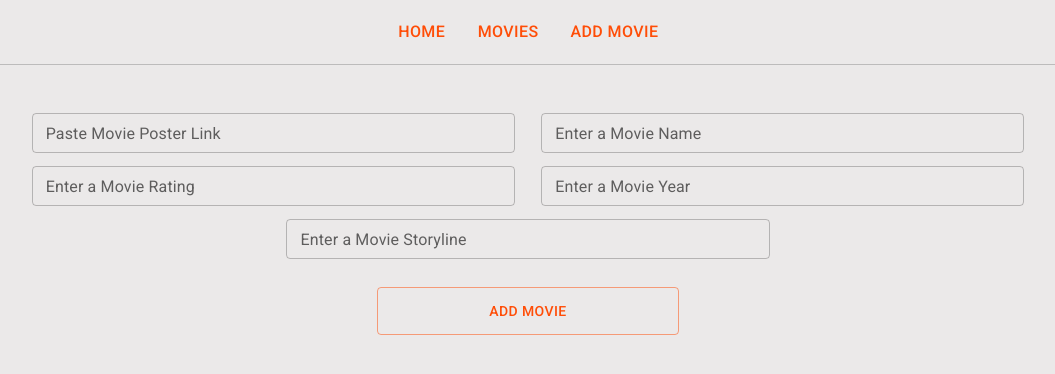
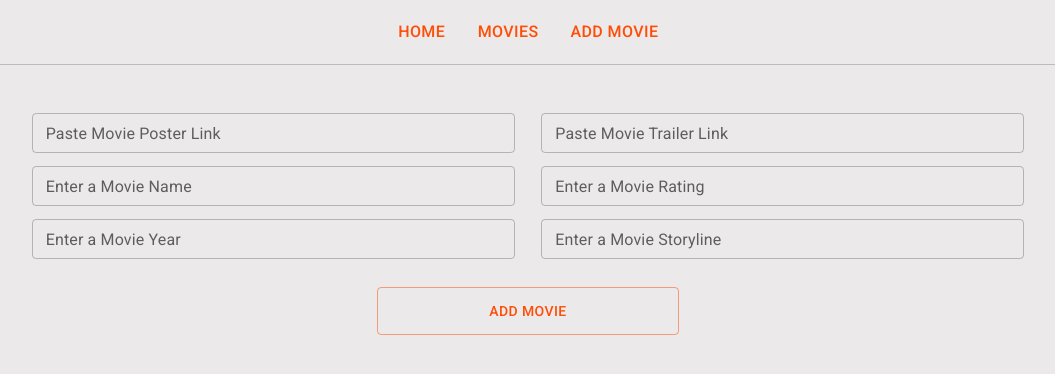
Before and after one commit to Vikii-5/movie-app-mui, a React (Create React App) app: page /add-movie in a window 1280 px wide. Shown: the top 374 px of the page, without its empty margins (112-1167 px from the left). Built offline with nearby package versions, Linux system fonts and the light colour scheme; a web font is replaced by a local one.

Commit message:
fetch method used

```diff
--- a/src/AddMovie.js
+++ b/src/AddMovie.js
@@ -1,14 +1,30 @@
-import { useState } from "react";
+import { useState, useEffect } from "react";
+import { useHistory } from "react-router-dom";
 import { Button, TextField, Snackbar } from "@mui/material";
 
-export function AddMovie({ movieDetails, setMoviedetails }) {
+export function AddMovie() {
+
+  const history = useHistory();
+  const [movieDetails, setMoviedetails] = useState([]);
 
   const [poster, setPoster] = useState("");
   const [name, setName] = useState("");
   const [rating, setRating] = useState("");
   const [year, setYear] = useState("");
   const [storyline, setStoryline] = useState("");
+  const [trailer, setTrailer] = useState("");
   const [open, setOpen] = useState(false);
+
+  const newMovie = { poster, name, rating, year, storyline, trailer };
+
+  const addMovie = () => {
+    fetch("https://6197229daf46280017e7e453.mockapi.io/movie", {
+      method: "POST",
+      headers: {"Content-Type": "application/json"},
+      body: JSON.stringify(newMovie)
+    })
+    .then(() => console.log(newMovie))
+  }
 
   return (
     <section className="add-movie">
@@ -22,6 +38,16 @@ export function AddMovie({ movieDetails, setMoviedetails }) {
             type="url"
             value={poster}
             onChange={(event) => setPoster(event.target.value)}
+          />
+
+          <TextField
+            id="outlined-basic"
+            label="Paste Movie Trailer Link"
+            variant="outlined"
+            size="small"
+            type="url"
+            value={trailer}
+            onChange={(event) => setTrailer(event.target.value)}
           />
 
           <TextField
@@ -51,7 +77,7 @@ export function AddMovie({ movieDetails, setMoviedetails }) {
             label="Enter a Movie Year"
             variant="outlined"
             size="small"
-            type="text"
+            type="number"
             value={year}
             onChange={(event) => setYear(event.target.value)}
             min="1950"
@@ -72,13 +98,15 @@ export function AddMovie({ movieDetails, setMoviedetails }) {
           <div className="add-button">
             <Button
               variant="outlined"
-              onClick={() => {
-                setMoviedetails([
-                  ...movieDetails,
-                  { poster, name, rating, year, storyline },
-                ]);
-                setOpen(true);
-              }}
+              onClick={() => {addMovie(); setOpen(true); history.push("/movies")}}
+              // {() => {
+              //   setMoviedetails([
+              //     ...movieDetails,
+              //     { poster, name, rating, year, storyline },
+              //   ]);
+              //   setOpen(true);
+              //   history.push("/movies");
+              // }}
             >
               Add Movie
             </Button>
```
